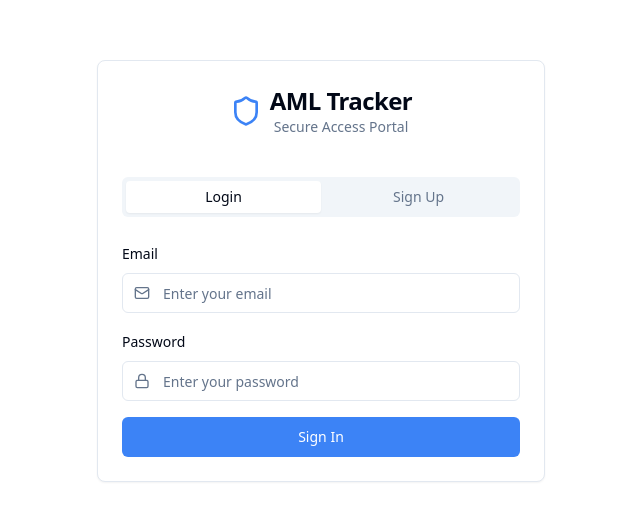
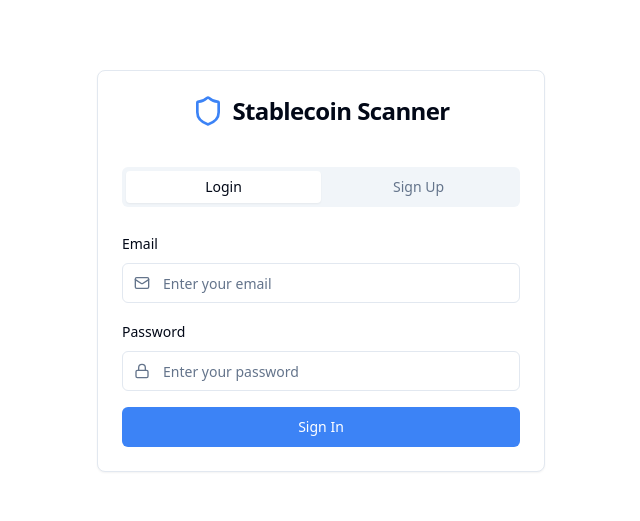
Before and after one commit to anshiakhileshmj/stableflow-monitor, a React (Vite) app: page /auth in a window 1280 px wide. Shown: the part 129-650 px from the top of the page, without its empty margins (319-959 px from the left). Built offline with nearby package versions, Linux system fonts and the light colour scheme.

Commit message:
Change app title and subtitle

```diff
--- a/src/pages/Auth.tsx
+++ b/src/pages/Auth.tsx
@@ -192,10 +192,7 @@ const Auth = () => {
         <CardHeader className="text-center space-y-2">
           <div className="flex items-center justify-center mb-4">
             <Shield className="w-8 h-8 text-primary mr-2" />
-            <div>
-              <CardTitle className="text-2xl">AML Tracker</CardTitle>
-              <CardDescription>Secure Access Portal</CardDescription>
-            </div>
+            <CardTitle className="text-2xl">Stablecoin Scanner</CardTitle>
           </div>
         </CardHeader>
         <CardContent>
@@ -259,7 +256,7 @@ const Auth = () => {
               <Alert>
                 <Shield className="h-4 w-4" />
                 <AlertDescription>
-                  Create an account to access the AML tracking system. Your credentials are securely stored.
+                  Create an account to access the Stablecoin Scanner. Your credentials are securely stored.
                 </AlertDescription>
               </Alert>
 
```
